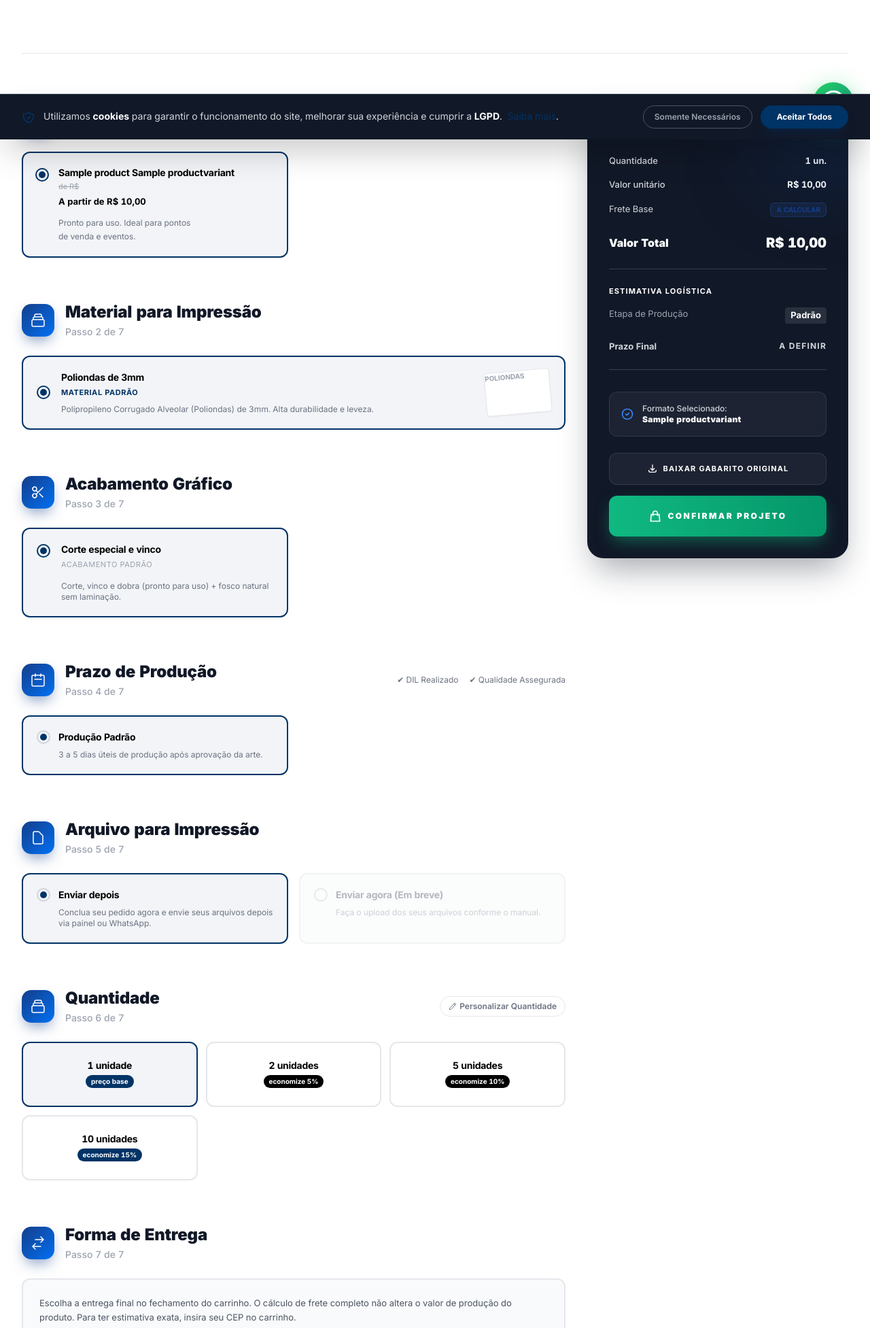
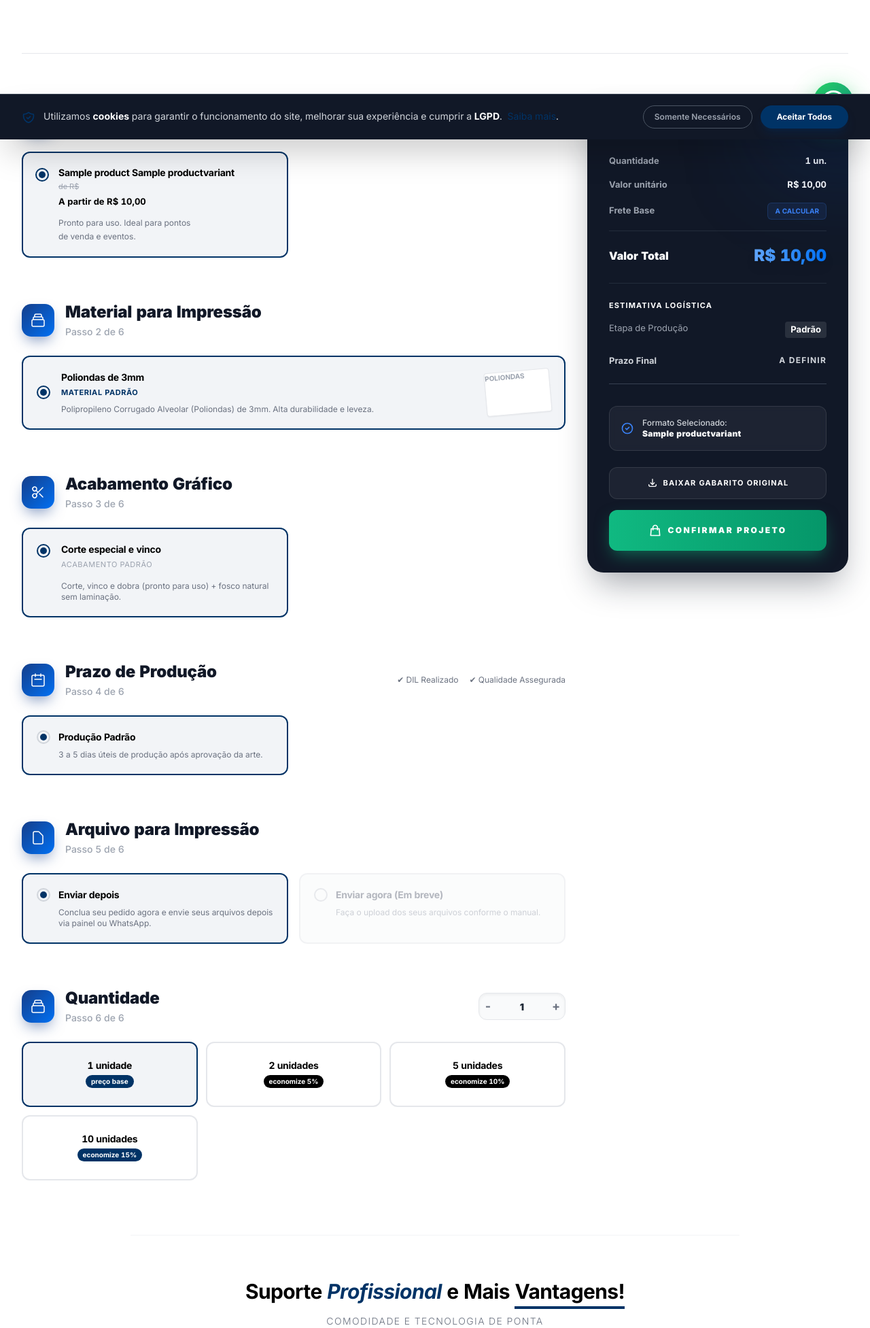
Before and after one commit to Philipe91/NGDSITE, a Django app: a page that uses templates/base.html in a window 1280 px wide. Shown: the part 595-2548 px from the top of the page at 68% size. Run offline with Django 5.2, Linux system fonts and the light colour scheme; tables that the repository leaves empty hold one stand-in row (values such as "Sample post"); grey boxes marked "Sample" are stand-in pictures; some libraries are stand-ins or nearby versions.

Commit message:
feat: enhance product quantity selector, sidebar colors, remove step 7, refine whatsapp strings, improve order details button

```diff
--- a/templates/base.html
+++ b/templates/base.html
@@ -448,7 +448,7 @@
                             <svg class="w-3.5 h-3.5 text-white" fill="none" viewBox="0 0 24 24" stroke="currentColor"><path stroke-linecap="round" stroke-linejoin="round" stroke-width="2.5" d="M13 10V3L4 14h7v7l9-11h-7z" /></svg>
                         </div>
                         <div class="bg-white/95 backdrop-blur-sm text-gray-800 p-3.5 pr-8 rounded-2xl rounded-bl-sm shadow-[0_2px_10px_rgba(0,0,0,0.05)] border border-gray-100 max-w-[85%] text-[13px] leading-relaxed relative">
-                            <p class="mb-1"><strong class="text-black">Olá! 👋</strong> Bem-vindo ao Núcleo Gráfico Digital.</p>
+                            <p class="mb-1"><strong class="text-black">Olá!</strong> Bem-vindo ao Núcleo Gráfico Digital.</p>
                             <p>Qual a sua dúvida de hoje?</p>
                             <span class="text-[9px] text-gray-400 absolute bottom-1.5 right-2 font-medium">Agora</span>
                         </div>
@@ -459,17 +459,17 @@
                         <a href="https://wa.me/5561996498102?text=Olá!%20Gostaria%20de%20um%20orçamento%20para%20material%20de%20PDV." target="_blank" rel="noopener noreferrer"
                            class="group relative overflow-hidden bg-white text-[#153e8a] border border-[#153e8a]/20 hover:border-[#153e8a]/50 py-3 px-4 rounded-xl text-xs font-bold text-center shadow-sm hover:shadow-md transition-all duration-300 flex items-center justify-center gap-2">
                             <span class="absolute inset-0 bg-[#153e8a]/5 group-hover:bg-[#153e8a]/10 transition-colors"></span>
-                            <span class="relative z-10 flex items-center gap-2">🛒 Fazer Orçamento (Displays/PDV) <svg class="w-3 h-3 group-hover:translate-x-1 transition-transform" fill="none" stroke="currentColor" viewBox="0 0 24 24"><path stroke-linecap="round" stroke-linejoin="round" stroke-width="2" d="M14 5l7 7m0 0l-7 7m7-7H3"></path></svg></span>
+                            <span class="relative z-10 flex items-center gap-2">Solicitar Orçamento <svg class="w-3 h-3 group-hover:translate-x-1 transition-transform" fill="none" stroke="currentColor" viewBox="0 0 24 24"><path stroke-linecap="round" stroke-linejoin="round" stroke-width="2" d="M14 5l7 7m0 0l-7 7m7-7H3"></path></svg></span>
                         </a>
                         <a href="https://wa.me/5561996498102?text=Olá!%20Preciso%20de%20ajuda%20com%20envio%20de%20arquivos/gabaritos." target="_blank" rel="noopener noreferrer"
                            class="group relative overflow-hidden bg-white text-gray-700 border border-gray-200 hover:border-[#153e8a]/30 py-3 px-4 rounded-xl text-xs font-bold text-center shadow-sm hover:shadow-md transition-all duration-300 flex items-center justify-center gap-2">
                            <span class="absolute inset-0 bg-gray-50 group-hover:bg-[#153e8a]/5 transition-colors"></span>
-                           <span class="relative z-10 flex items-center gap-2">📐 Ajuda com Arte/Gabarito <svg class="w-3 h-3 group-hover:translate-x-1 transition-transform opacity-50" fill="none" stroke="currentColor" viewBox="0 0 24 24"><path stroke-linecap="round" stroke-linejoin="round" stroke-width="2" d="M14 5l7 7m0 0l-7 7m7-7H3"></path></svg></span>
+                           <span class="relative z-10 flex items-center gap-2">Dúvida sobre Arte / Gabarito <svg class="w-3 h-3 group-hover:translate-x-1 transition-transform opacity-50" fill="none" stroke="currentColor" viewBox="0 0 24 24"><path stroke-linecap="round" stroke-linejoin="round" stroke-width="2" d="M14 5l7 7m0 0l-7 7m7-7H3"></path></svg></span>
                         </a>
                         <a href="https://wa.me/5561996498102?text=Olá!%20Gostaria%20de%20falar%20diretamente%20com%20um%20vendedor." target="_blank" rel="noopener noreferrer"
                            class="group relative overflow-hidden bg-white text-gray-700 border border-gray-200 hover:border-[#153e8a]/30 py-3 px-4 rounded-xl text-xs font-bold text-center shadow-sm hover:shadow-md transition-all duration-300 flex items-center justify-center gap-2">
                            <span class="absolute inset-0 bg-gray-50 group-hover:bg-[#153e8a]/5 transition-colors"></span>
-                           <span class="relative z-10 flex items-center gap-2">💬 Falar com um Vendedor <svg class="w-3 h-3 group-hover:translate-x-1 transition-transform opacity-50" fill="none" stroke="currentColor" viewBox="0 0 24 24"><path stroke-linecap="round" stroke-linejoin="round" stroke-width="2" d="M14 5l7 7m0 0l-7 7m7-7H3"></path></svg></span>
+                           <span class="relative z-10 flex items-center gap-2">Falar com um Vendedor <svg class="w-3 h-3 group-hover:translate-x-1 transition-transform opacity-50" fill="none" stroke="currentColor" viewBox="0 0 24 24"><path stroke-linecap="round" stroke-linejoin="round" stroke-width="2" d="M14 5l7 7m0 0l-7 7m7-7H3"></path></svg></span>
                         </a>
                     </div>
                 </div>
@@ -506,7 +506,7 @@
 
             <!-- Tooltip (Visível fora do clique) -->
             <span x-show="!open" class="absolute right-[5.2rem] top-3.5 bg-white/95 backdrop-blur-sm text-[#153e8a] px-4 py-2.5 rounded-[14px] rounded-br-[4px] text-xs font-black shadow-[0_5px_15px_rgba(0,0,0,0.1)] whitespace-nowrap opacity-0 group-hover:opacity-100 transition-opacity duration-300 pointer-events-none border border-black/5 tracking-wide">
-                Falar com um Especialista 👋
+                Falar com um Especialista
             </span>
         </div>
     </div>
--- a/templates/catalog/product_detail.html
+++ b/templates/catalog/product_detail.html
@@ -234,7 +234,7 @@
                         </div>
                         <div>
                             <h2 class="text-2xl font-black text-gray-900 tracking-tight">Formato</h2>
-                            <span class="text-sm text-gray-400 font-medium">Passo 1 de 7</span>
+                            <span class="text-sm text-gray-400 font-medium">Passo 1 de 6</span>
                         </div>
                     </div>
 
@@ -287,7 +287,7 @@
                         </div>
                         <div>
                             <h2 class="text-2xl font-black text-gray-900 tracking-tight">Material para Impressão</h2>
-                            <span class="text-sm text-gray-400 font-medium">Passo 2 de 7</span>
+                            <span class="text-sm text-gray-400 font-medium">Passo 2 de 6</span>
                         </div>
                     </div>
 
@@ -357,7 +357,7 @@
                         </div>
                         <div>
                             <h2 class="text-2xl font-black text-gray-900 tracking-tight">Acabamento Gráfico</h2>
-                            <span class="text-sm text-gray-400 font-medium">Passo 3 de 7</span>
+                            <span class="text-sm text-gray-400 font-medium">Passo 3 de 6</span>
                         </div>
                     </div>
 
@@ -423,7 +423,7 @@
                         <div class="flex-grow flex justify-between items-center">
                             <div>
                                 <h2 class="text-2xl font-black text-gray-900 tracking-tight">Prazo de Produção</h2>
-                                <span class="text-sm text-gray-400 font-medium">Passo 4 de 7</span>
+                                <span class="text-sm text-gray-400 font-medium">Passo 4 de 6</span>
                             </div>
                             <div class="hidden sm:flex text-xs text-gray-500 gap-4">
                                 <span>✔ DIL Realizado</span>
@@ -497,7 +497,7 @@
                         </div>
                         <div>
                             <h2 class="text-2xl font-black text-gray-900 tracking-tight">Arquivo para Impressão</h2>
-                            <span class="text-sm text-gray-400 font-medium">Passo 5 de 7</span>
+                            <span class="text-sm text-gray-400 font-medium">Passo 5 de 6</span>
                         </div>
                     </div>
 
@@ -546,22 +546,13 @@
                             </div>
                             <div>
                                 <h2 class="text-2xl font-black text-gray-900 tracking-tight">Quantidade</h2>
-                                <span class="text-sm text-gray-400 font-medium">Passo 6 de 7</span>
+                                <span class="text-sm text-gray-400 font-medium">Passo 6 de 6</span>
                             </div>
                         </div>
-                        <div class="hidden sm:block">
-                            <!-- Input Number clássico, escondido mas funcionando como source de verdade -->
-                            <input type="number" id="real-quantity" name="quantity" class="hidden"
-                                x-model.number="quantity">
-                            <span
-                                class="text-xs font-semibold text-gray-500 border border-gray-200 px-3 py-1.5 rounded-full flex items-center gap-1">
-                                <svg class="w-3 h-3" fill="none" stroke="currentColor" viewBox="0 0 24 24">
-                                    <path stroke-linecap="round" stroke-linejoin="round" stroke-width="2"
-                                        d="M15.232 5.232l3.536 3.536m-2.036-5.036a2.5 2.5 0 113.536 3.536L6.5 21.036H3v-3.572L16.732 3.732z">
-                                    </path>
-                                </svg>
-                                Personalizar Quantidade
-                            </span>
+                        <div class="hidden sm:flex items-center gap-2 bg-gray-50 border border-gray-200 rounded-xl p-1 shadow-inner h-10 w-32">
+                            <button type="button" class="w-8 h-full flex items-center justify-center rounded-lg hover:bg-white hover:shadow-sm text-gray-500 hover:text-[#153e8a] font-bold transition-all text-lg" @click="if(quantity > 1) quantity--">-</button>
+                            <input type="number" name="quantity" x-model.number="quantity" class="w-full h-full text-center bg-transparent border-none focus:ring-0 font-black text-gray-800 p-0 text-sm [appearance:textfield] [&::-webkit-outer-spin-button]:appearance-none [&::-webkit-inner-spin-button]:appearance-none" min="1" step="1">
+                            <button type="button" class="w-8 h-full flex items-center justify-center rounded-lg hover:bg-white hover:shadow-sm text-gray-500 hover:text-[#153e8a] font-bold transition-all text-lg" @click="quantity++">+</button>
                         </div>
                     </div>
 
@@ -613,36 +604,7 @@
                     </div>
                 </div>
 
-                <!-- Passo 7: Forma de Entrega -->
-                <div class="step-section mt-16 mb-20">
-                    <div class="flex items-center justify-between mb-6">
-                        <div class="flex items-center gap-4">
-                            <div class="w-12 h-12 rounded-[14px] bg-gradient-to-br from-[#153e8a] to-[#0070f3] shadow-[0_10px_20px_-5px_rgba(21,62,138,0.5)] flex items-center justify-center shrink-0">
-                                <svg class="w-6 h-6 text-white" fill="none" stroke="currentColor" viewBox="0 0 24 24">
-                                    <path stroke-linecap="round" stroke-linejoin="round" stroke-width="1.5"
-                                        d="M8 7h12m0 0l-4-4m4 4l-4 4m0 6H4m0 0l4 4m-4-4l4-4"></path>
-                                </svg>
-                            </div>
-                            <div>
-                                <h2 class="text-2xl font-black text-gray-900 tracking-tight">Forma de Entrega</h2>
-                                <span class="text-sm text-gray-400 font-medium">Passo 7 de 7</span>
-                            </div>
-                        </div>
-                    </div>
-
-                    <div class="border-2 border-gray-200 rounded-xl p-6 bg-gray-50">
-                        <p class="text-[13px] text-gray-600 leading-relaxed mb-4">Escolha a entrega final no fechamento
-                            do carrinho. O cálculo de frete completo não altera o valor de produção do produto. Para ter
-                            estimativa exata, insira seu CEP no carrinho.</p>
-
-                        <div class="flex gap-2 max-w-sm">
-                            <input type="text" placeholder="00000-000"
-                                class="flex-grow border border-gray-300 rounded-lg px-4 py-2 text-sm focus:ring-2 focus:ring-primary focus:border-primary outline-none"
-                                disabled>
-                            <button type="button" class="btn-primary" disabled>OK</button>
-                        </div>
-                    </div>
-                </div>
+                <!-- Fim dos Passos de Configuração -->
 
             </form>
         </div>
@@ -656,25 +618,25 @@
 
                 <h3 class="font-black text-white text-xl mb-6">Resumo do Produto</h3>
 
-                <div class="space-y-4 text-[13px] text-gray-300 mb-6 border-b border-gray-700 pb-6">
-                    <div class="flex justify-between font-medium">
-                        <span>Quantidade</span>
-                        <span class="font-bold text-white"><span x-text="quantity">1</span> un.</span>
+                <div class="space-y-4 text-[13px] text-gray-300 mb-6 border-b border-gray-700/50 pb-6">
+                    <div class="flex justify-between font-bold">
+                        <span class="text-gray-400">Quantidade</span>
+                        <span class="text-white"><span x-text="quantity">1</span> un.</span>
                     </div>
-                    <div class="flex justify-between font-medium">
-                        <span>Valor unitário</span>
-                        <span class="font-bold text-white">
+                    <div class="flex justify-between font-bold">
+                        <span class="text-gray-400">Valor unitário</span>
+                        <span class="text-white">
                             R$ <span x-text="formatMoney(unitPrice)"></span>
                         </span>
                     </div>
                     <div class="flex justify-between items-center mt-2 group/frete">
-                        <span>Frete Base</span>
-                        <span class="text-[10px] uppercase font-bold text-[#153e8a] bg-blue-500/10 px-2 py-0.5 rounded-md cursor-help border border-blue-500/20 group-hover/frete:bg-blue-500 group-hover/frete:text-white transition-colors">A calcular</span>
+                        <span class="text-gray-400 font-bold">Frete Base</span>
+                        <span class="text-[10px] uppercase font-bold text-[#3b82f6] bg-[#3b82f6]/10 px-2.5 py-1 rounded-md cursor-help border border-[#3b82f6]/20 transition-colors">A calcular</span>
                     </div>
 
-                    <div class="flex justify-between items-center pt-2 font-black text-white text-base">
-                        <span>Valor Total</span>
-                        <span class="text-xl">R$ <span x-text="formatMoney(totalPrice)"></span></span>
+                    <div class="flex justify-between items-center pt-5 mt-2 font-black border-t border-gray-700/50">
+                        <span class="text-white text-base">Valor Total</span>
+                        <span class="text-2xl text-transparent bg-clip-text bg-gradient-to-r from-blue-400 to-[#0070f3] drop-shadow-lg">R$ <span x-text="formatMoney(totalPrice)"></span></span>
                     </div>
                 </div>
 
```
Also changed, not shown: templates/customers/my_account.html (+5 -2 lines).
